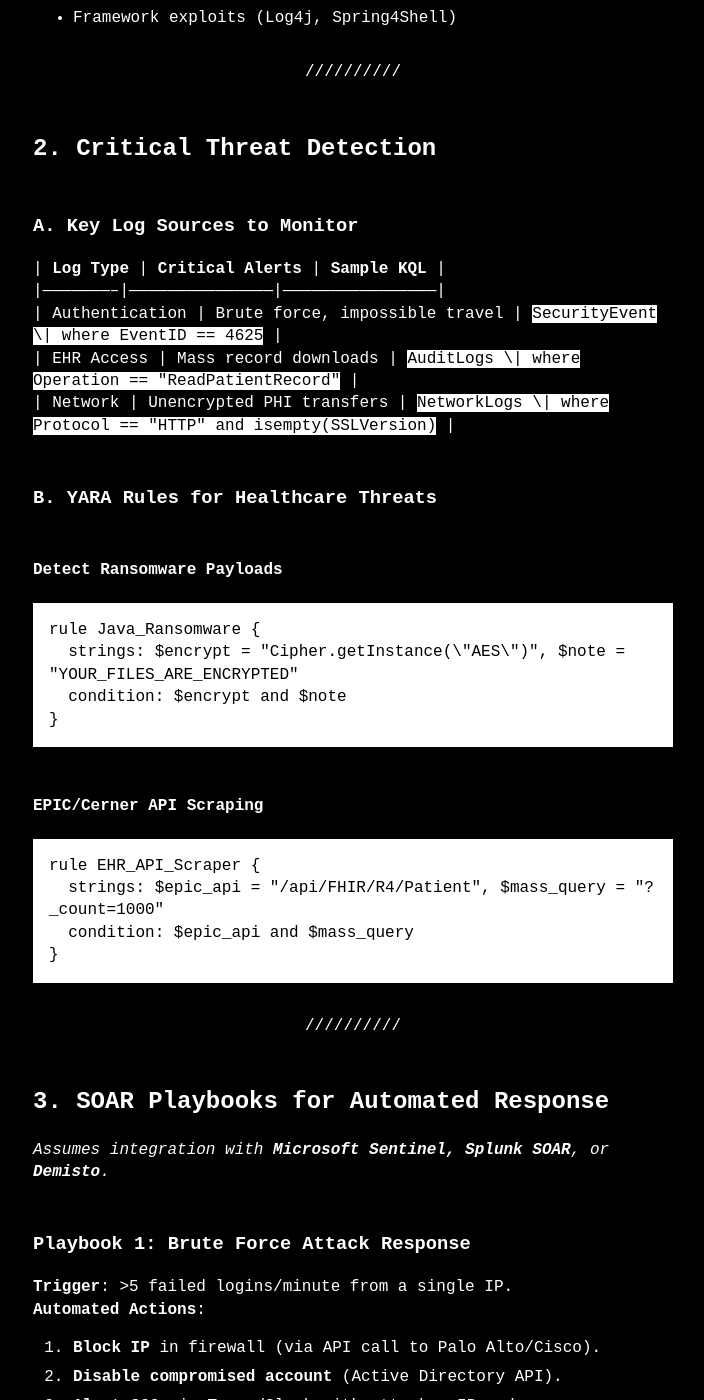
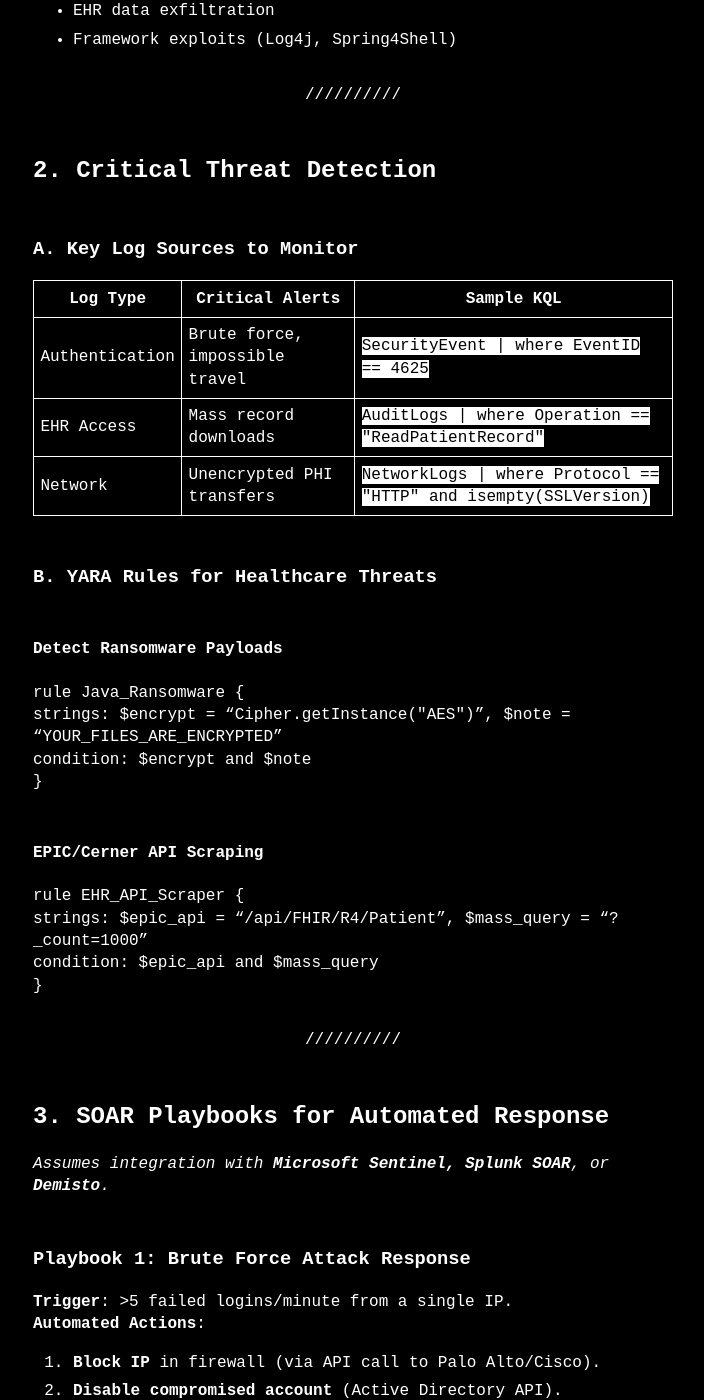
Before and after one commit to unattributed/unattributed.github.io, a Jekyll site: the page built from _posts/2025-05-14-Primer-java threat detection.md, in a window 1280 px wide and 1400 px high, scrolled down 839 px. Shown: the whole window, without its empty margins (287-991 px from the left). Built offline with Jekyll 4.4.1, drawn with Linux system fonts in a browser that asks for light colours; our own code applies the rules of GitHub Pages for plain Markdown files; some of the changed text lies outside the part shown.

Commit message:
rpl markdown tbl with html formatting

````diff
--- a/_posts/2025-05-14-Primer-java threat detection.md
+++ b/_posts/2025-05-14-Primer-java threat detection.md
@@ -28,28 +28,51 @@
 
 ## **2. Critical Threat Detection**
 ### **A. Key Log Sources to Monitor**
-| **Log Type**          | **Critical Alerts**                          | **Sample KQL**                                  |
-|-----------------------|---------------------------------------------|------------------------------------------------|
-| Authentication        | Brute force, impossible travel              | `SecurityEvent \| where EventID == 4625`       |
-| EHR Access            | Mass record downloads                       | `AuditLogs \| where Operation == "ReadPatientRecord"` |
-| Network               | Unencrypted PHI transfers                   | `NetworkLogs \| where Protocol == "HTTP" and isempty(SSLVersion)` |
+
+<table>
+    <thead>
+        <tr>
+            <th>Log Type</th>
+            <th>Critical Alerts</th>
+            <th>Sample KQL</th>
+        </tr>
+    </thead>
+    <tbody>
+        <tr>
+            <td>Authentication</td>
+            <td>Brute force, impossible travel</td>
+            <td><code>SecurityEvent | where EventID == 4625</code></td>
+        </tr>
+        <tr>
+            <td>EHR Access</td>
+            <td>Mass record downloads</td>
+            <td><code>AuditLogs | where Operation == "ReadPatientRecord"</code></td>
+        </tr>
+        <tr>
+            <td>Network</td>
+            <td>Unencrypted PHI transfers</td>
+            <td><code>NetworkLogs | where Protocol == "HTTP" and isempty(SSLVersion)</code></td>
+        </tr>
+    </tbody>
+</table>
 
 ### **B. YARA Rules for Healthcare Threats**
+
 #### **Detect Ransomware Payloads**
-```yaml
+
 rule Java_Ransomware {
   strings: $encrypt = "Cipher.getInstance(\"AES\")", $note = "YOUR_FILES_ARE_ENCRYPTED"
   condition: $encrypt and $note
 }
-```
+
 
 #### **EPIC/Cerner API Scraping**
-```yaml
+
 rule EHR_API_Scraper {
   strings: $epic_api = "/api/FHIR/R4/Patient", $mass_query = "?_count=1000"
   condition: $epic_api and $mass_query
 }
-```
+
 
 ---
 
@@ -123,11 +146,34 @@
 ---
 
 ## **5. MITRE ATT&CK Mapping**
-| **Threat**          | **Tactic**          | **SOAR Playbook**               |
-|----------------------|---------------------|---------------------------------|
-| Brute Force          | Credential Access   | Block IP + Disable Account      |
-| Ransomware           | Impact              | Isolate Host + Restore Backups  |
-| Data Exfiltration    | Exfiltration        | Revoke Sessions + Legal Alert   |
+
+<table>
+    <thead>
+        <tr>
+            <th>Threat</th>
+            <th>Tactic</th>
+            <th>SOAR Playbook</th>
+        </tr>
+    </thead>
+    <tbody>
+        <tr>
+            <td>Brute Force</td>
+            <td>Credential Access</td>
+            <td>Block IP + Disable Account</td>
+        </tr>
+        <tr>
+            <td>Ransomware</td>
+            <td>Impact</td>
+            <td>Isolate Host + Restore Backups</td>
+        </tr>
+        <tr>
+            <td>Data Exfiltration</td>
+            <td>Exfiltration</td>
+            <td>Revoke Sessions + Legal Alert</td>
+        </tr>
+    </tbody>
+</table>
+
 
 ---
 
````
Also changed, not shown: other parts of _posts/2025-05-14-Primer-java threat detection.md (+2 -2 lines).
